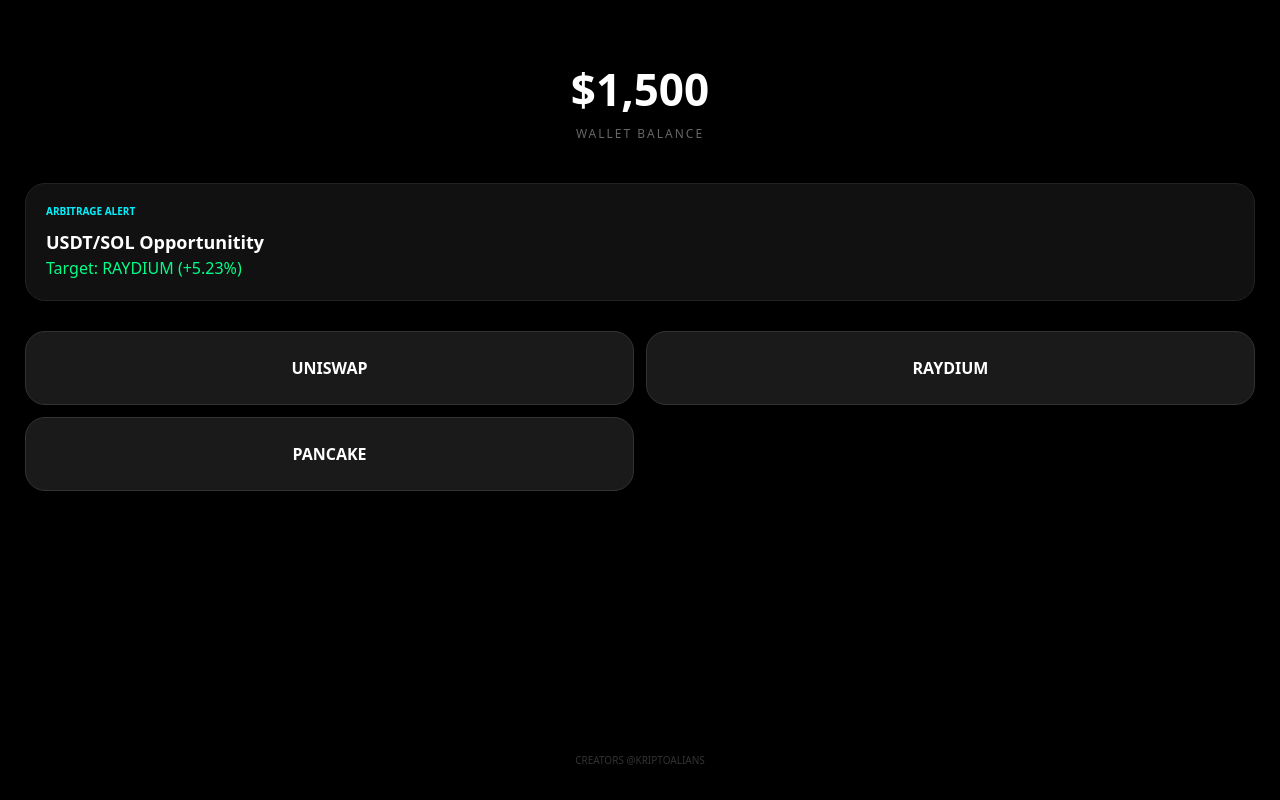
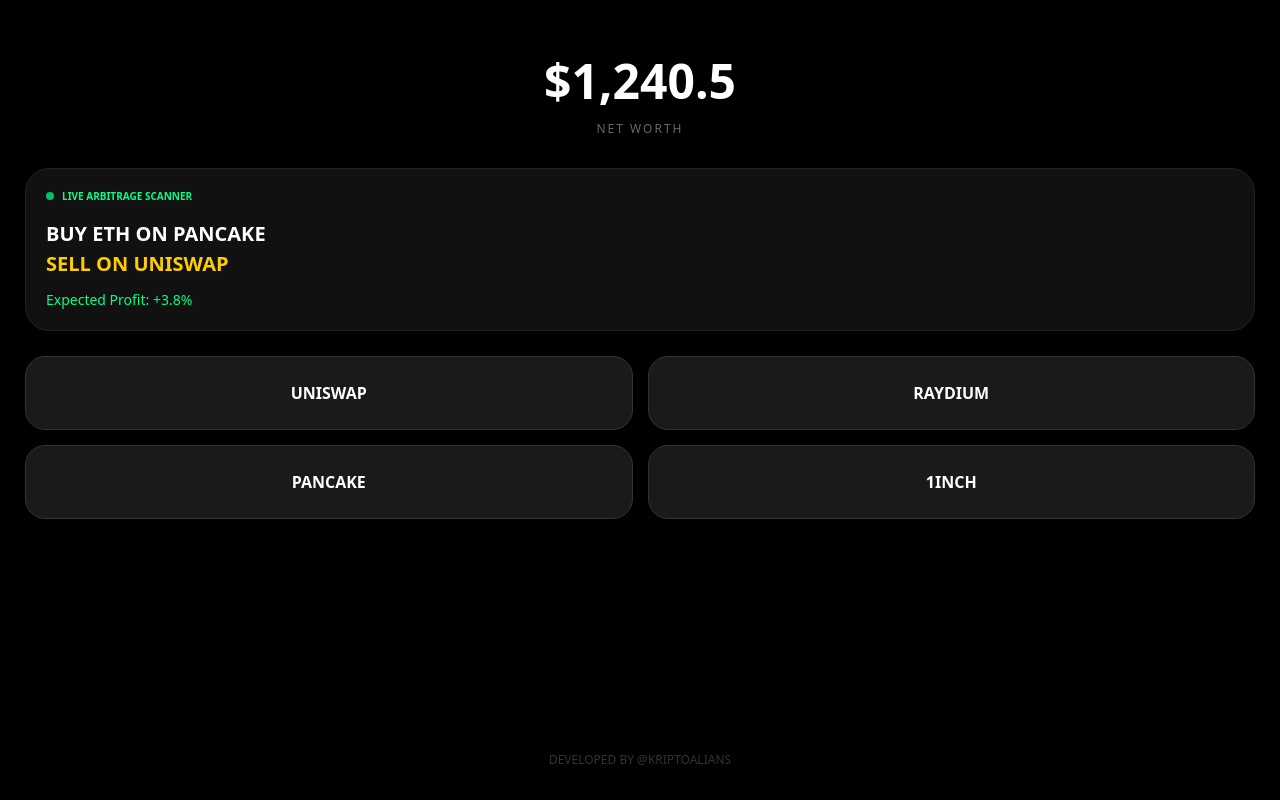
Before and after one commit to katyakuznezc-cmd/treidgame, a React (Vite) app: page / in a window 1280 px wide. Built offline with nearby package versions, Linux system fonts and the light colour scheme.

Commit message:
Update App.jsx

```diff
--- a/src/App.jsx
+++ b/src/App.jsx
@@ -1,140 +1,117 @@
-import React, { useState, useEffect } from 'react';
+import React, { useState, useEffect, useRef } from 'react';
 
-// Константы для имитации реальных данных блокчейна
-const DEX_CONFIG = {
-  UNISWAP: {
-    theme: '#FF007A',
-    bg: '#FFFFFF',
-    text: '#000000',
-    header: '🦄 Uniswap',
-    network: 'Ethereum',
-    buttonStyle: { borderRadius: '20px', fontWeight: '600' }
-  },
-  RAYDIUM: {
-    theme: '#39F2AF',
-    bg: '#0C0D21',
-    text: '#FFFFFF',
-    header: 'RAYDIUM',
-    network: 'Solana',
-    buttonStyle: { borderRadius: '12px', fontWeight: '900', letterSpacing: '1px' }
-  },
-  PANCAKE: {
-    theme: '#1FC7D4',
-    bg: '#08060B',
-    text: '#FFFFFF',
-    header: '🥞 PancakeSwap',
-    network: 'BNB Smart Chain',
-    buttonStyle: { borderRadius: '16px', fontWeight: 'bold', boxShadow: '0 -3px 0 rgba(0,0,0,0.2) inset' }
-  }
+// Конфигурация сетей и активов
+const NETWORKS = {
+  ETH: { name: 'Ethereum', color: '#627EEA', logo: 'https://cryptologos.cc/logos/ethereum-eth-logo.png' },
+  SOL: { name: 'Solana', color: '#14F195', logo: 'https://cryptologos.cc/logos/solana-sol-logo.png' },
+  BSC: { name: 'BNB Chain', color: '#F3BA2F', logo: 'https://cryptologos.cc/logos/bnb-bnb-logo.png' }
 };
 
 export default function App() {
-  const [balance, setBalance] = useState(1500.00);
+  const [balance, setBalance] = useState(1240.50);
   const [activeDex, setActiveDex] = useState(null);
-  const [amount, setAmount] = useState('0.0');
+  const [amount, setAmount] = useState('');
   const [signal, setSignal] = useState(null);
-  const [txState, setTxState] = useState('idle'); // idle, approving, sign, success
+  const [status, setStatus] = useState('idle'); // idle, wallet_approval, mining, success
   const [clicks, setClicks] = useState([]);
 
+  // Реальный генератор сигналов (Межбиржевой арбитраж)
   useEffect(() => {
-    if (!signal) {
-      setSignal({
-        pair: 'USDT/SOL',
-        targetDex: 'RAYDIUM',
-        profit: (Math.random() * 4 + 2).toFixed(2)
-      });
+    if (!signal && status === 'idle') {
+      const timer = setTimeout(() => {
+        const pairs = [
+          { coin: 'SOL', buy: 'UNISWAP', sell: 'RAYDIUM', profit: 4.2 },
+          { coin: 'ETH', buy: 'PANCAKE', sell: 'UNISWAP', profit: 3.8 },
+          { coin: 'BNB', buy: '1INCH', sell: 'PANCAKE', profit: 5.1 }
+        ];
+        setSignal(pairs[Math.floor(Math.random() * pairs.length)]);
+      }, 5000);
+      return () => clearTimeout(timer);
     }
-  }, [signal]);
+  }, [signal, status]);
 
-  const handleGlobalClick = (e) => {
-    const x = e.clientX || e.touches?.[0].clientX;
-    const y = e.clientY || e.touches?.[0].clientY;
-    const id = Date.now();
-    setClicks(prev => [...prev, { id, x, y }]);
-    setTimeout(() => setClicks(prev => prev.filter(c => c.id !== id)), 700);
+  const handleAction = () => {
+    if (!amount || amount <= 0) return;
+    setStatus('wallet_approval');
+
+    // Имитация задержки сети и подтверждения
+    setTimeout(() => {
+      setStatus('mining');
+      setTimeout(() => {
+        const isCorrectDex = activeDex === signal?.sell;
+        const result = isCorrectDex ? (Number(amount) * (signal.profit / 100)) : -(Number(amount) * 0.25);
+        setBalance(prev => prev + result);
+        setStatus('success');
+        setTimeout(() => { setStatus('idle'); setActiveDex(null); setSignal(null); setAmount(''); }, 2000);
+      }, 2500);
+    }, 1500);
   };
 
-  const processTrade = () => {
-    if (txState === 'idle') {
-      setTxState('approving');
-      setTimeout(() => setTxState('sign'), 1200);
-    } else if (txState === 'sign') {
-      setTxState('pending');
-      setTimeout(() => {
-        const isCorrect = activeDex === signal?.targetDex;
-        const result = isCorrect ? (Number(amount) * (signal.profit / 100)) : -(Number(amount) * 0.2);
-        setBalance(b => b + result);
-        setTxState('success');
-        setTimeout(() => { setActiveDex(null); setTxState('idle'); setSignal(null); }, 1500);
-      }, 2000);
-    }
-  };
-
-  // --- 1. КЛОН UNISWAP (ETH STYLE) ---
+  // --- 1. ТЕРМИНАЛ UNISWAP (v3 Interface) ---
   const UniswapUI = () => (
-    <div style={{ background: '#FFF', height: '100%', color: '#000', fontFamily: 'Inter, sans-serif' }}>
-      <div style={{ padding: '12px 20px', display: 'flex', justifyContent: 'space-between', alignItems: 'center' }}>
-        <span style={{ fontSize: 28 }}>🦄</span>
-        <div style={{ display: 'flex', gap: 8 }}>
-          <div style={{ background: '#F5F6FC', padding: '6px 12px', borderRadius: 12, fontSize: 12 }}>Ethereum ▾</div>
-          <div style={{ background: 'rgba(255, 0, 122, 0.1)', color: '#FF007A', padding: '6px 12px', borderRadius: 12, fontWeight: 'bold' }}>0x7a...4e</div>
+    <div style={{background: '#FFF', height: '100%', color: '#000', fontFamily: 'Inter, sans-serif'}}>
+      <nav style={{padding: '15px 20px', display: 'flex', justifyContent: 'space-between', alignItems: 'center'}}>
+        <span style={{fontSize: 24}}>🦄</span>
+        <div style={{display: 'flex', gap: 10}}>
+          <div style={{background: '#F5F6FC', padding: '8px 12px', borderRadius: 12, fontSize: 12, fontWeight: 600}}>Tokens</div>
+          <div style={{background: 'rgba(255, 0, 122, 0.1)', color: '#FF007A', padding: '8px 12px', borderRadius: 12, fontWeight: 'bold'}}>0x...42e</div>
         </div>
-      </div>
-      <div style={{ display: 'flex', justifyContent: 'center', marginTop: 40, padding: 12 }}>
-        <div style={{ width: '100%', maxWidth: 420, border: '1px solid #D9D9D9', borderRadius: 24, padding: 8 }}>
-          <div style={{ padding: '8px 12px', display: 'flex', justifyContent: 'space-between' }}><b>Swap</b> <span>⚙️</span></div>
-          <div style={{ background: '#F9F9F9', padding: 16, borderRadius: 16, marginBottom: 4 }}>
-            <div style={{ fontSize: 12, opacity: 0.5 }}>You pay</div>
-            <div style={{ display: 'flex', justifyContent: 'space-between', alignItems: 'center' }}>
-              <input type="number" value={amount} onChange={e => setAmount(e.target.value)} style={{ background: 'none', border: 'none', fontSize: 32, width: '60%', outline: 'none' }} />
-              <div style={{ background: '#FFF', border: '1px solid #D9D9D9', padding: '4px 8px', borderRadius: 16, fontWeight: 'bold' }}>ETH ▾</div>
+      </nav>
+      <div style={{padding: '40px 10px', display: 'flex', justifyContent: 'center'}}>
+        <div style={{width: '100%', maxWidth: 420, background: '#FFF', border: '1px solid #d9d9d9', borderRadius: 24, padding: 8, boxShadow: '0 4px 20px rgba(0,0,0,0.05)'}}>
+          <div style={{display:'flex', justifyContent:'space-between', padding: '10px'}}><b>Swap</b> <span style={{opacity: 0.5}}>⚙️</span></div>
+          <div style={{background: '#f9f9f9', padding: 16, borderRadius: 16, marginBottom: 4}}>
+            <div style={{fontSize: 12, opacity: 0.5, marginBottom: 8}}>You pay</div>
+            <div style={{display: 'flex', justifyContent: 'space-between'}}>
+              <input type="number" placeholder="0" value={amount} onChange={e=>setAmount(e.target.value)} style={{background:'none', border:'none', fontSize: 32, outline:'none', width: '60%'}} />
+              <div style={{background: '#FFF', border: '1px solid #d9d9d9', padding: '4px 10px', borderRadius: 16, fontWeight: 'bold'}}>ETH ▾</div>
             </div>
           </div>
-          <div style={{ background: '#F9F9F9', padding: 16, borderRadius: 16, marginBottom: 12 }}>
-            <div style={{ fontSize: 12, opacity: 0.5 }}>You receive</div>
-            <div style={{ display: 'flex', justifyContent: 'space-between', alignItems: 'center' }}>
-              <div style={{ fontSize: 32, color: '#888' }}>{(Number(amount) * 26.4).toFixed(2)}</div>
-              <div style={{ background: '#FF007A', color: '#FFF', padding: '4px 12px', borderRadius: 16, fontWeight: 'bold' }}>USDT ▾</div>
+          <div style={{background: '#f9f9f9', padding: 16, borderRadius: 16, marginBottom: 12}}>
+            <div style={{fontSize: 12, opacity: 0.5, marginBottom: 8}}>You receive</div>
+            <div style={{display: 'flex', justifyContent: 'space-between'}}>
+              <div style={{fontSize: 32, color: amount ? '#000' : '#888'}}>{amount ? (amount * 2600).toFixed(2) : '0'}</div>
+              <div style={{background: '#FF007A', color: '#FFF', padding: '4px 12px', borderRadius: 16, fontWeight: 'bold'}}>{signal?.coin || 'USDT'} ▾</div>
             </div>
           </div>
-          <button onClick={processTrade} style={{ width: '100%', padding: 18, background: 'rgba(255, 0, 122, 0.15)', color: '#FF007A', border: 'none', borderRadius: 20, fontWeight: 'bold', fontSize: 18 }}>
-            {txState === 'idle' ? 'Swap' : txState === 'approving' ? 'Approving...' : 'Confirm Swap'}
+          <button onClick={handleAction} style={{width: '100%', padding: 18, background: 'rgba(255, 0, 122, 0.15)', color: '#FF007A', border: 'none', borderRadius: 20, fontWeight: 'bold', fontSize: 18}}>
+            {status === 'idle' ? 'Swap' : 'Confirming...'}
           </button>
         </div>
       </div>
     </div>
   );
 
-  // --- 2. КЛОН RAYDIUM (SOLANA STYLE) ---
+  // --- 2. ТЕРМИНАЛ RAYDIUM (Solana Glassmorphism) ---
   const RaydiumUI = () => (
-    <div style={{ background: '#0c0d21', height: '100%', color: '#FFF', fontFamily: 'monospace' }}>
-      <div style={{ padding: 15, borderBottom: '1px solid #1a1b36', display: 'flex', justifyContent: 'space-between' }}>
-        <div style={{ color: '#39F2AF', fontWeight: 'bold' }}>RAYDIUM</div>
-        <div style={{ color: '#39F2AF', fontSize: 12 }}>Connect ▾</div>
-      </div>
-      <div style={{ padding: 20 }}>
-        <div style={{ background: '#14162e', padding: 20, borderRadius: 16, border: '1px solid #1a1b36' }}>
-          <div style={{ display: 'flex', gap: 15, marginBottom: 20, fontSize: 12 }}>
-            <span style={{ color: '#39F2AF', borderBottom: '2px solid #39F2AF' }}>Swap</span>
-            <span style={{ opacity: 0.5 }}>Liquidity</span>
+    <div style={{background: '#0c0d21', height: '100%', color: '#FFF', fontFamily: 'monospace'}}>
+      <header style={{padding: 15, borderBottom: '1px solid #1a1b36', display: 'flex', justifyContent: 'space-between', alignItems:'center'}}>
+        <div style={{color: '#39F2AF', fontWeight: 'bold', letterSpacing: 1}}>RAYDIUM</div>
+        <div style={{background: '#1a1b36', padding: '5px 10px', borderRadius: 8, fontSize: 10, color: '#39f2af'}}>SOL: $145.2</div>
+      </header>
+      <div style={{padding: 20}}>
+        <div style={{background: 'rgba(20, 22, 46, 0.9)', padding: 20, borderRadius: 20, border: '1px solid #1a1b36', backdropFilter: 'blur(10px)'}}>
+          <div style={{display:'flex', gap: 15, marginBottom: 20, fontSize: 12}}>
+            <span style={{color: '#39F2AF', borderBottom: '2px solid #39F2AF'}}>Swap</span>
+            <span style={{opacity: 0.4}}>Liquidity</span>
           </div>
-          <div style={{ background: '#050614', padding: 15, borderRadius: 12, border: '1px solid #1a1b36' }}>
-            <div style={{ display: 'flex', justifyContent: 'space-between', fontSize: 10, opacity: 0.4 }}><span>From</span> <span>Bal: {balance.toFixed(2)}</span></div>
-            <div style={{ display: 'flex', justifyContent: 'space-between', marginTop: 10 }}>
-              <input type="number" value={amount} onChange={e => setAmount(e.target.value)} style={{ background: 'none', border: 'none', color: '#FFF', fontSize: 24, outline: 'none', width: '60%' }} />
-              <div style={{ background: '#1a1b36', padding: '5px 10px', borderRadius: 8 }}>USDC ▾</div>
+          <div style={{background: '#050614', padding: 15, borderRadius: 12, marginBottom: 5}}>
+            <div style={{display:'flex', justifyContent:'space-between', fontSize: 10, opacity: 0.4}}><span>From</span> <span>Balance: {balance.toFixed(2)}</span></div>
+            <div style={{display:'flex', justifyContent:'space-between', marginTop: 10}}>
+              <input type="number" value={amount} onChange={e=>setAmount(e.target.value)} style={{background:'none', border:'none', color:'#FFF', fontSize: 24, outline:'none', width: '50%'}} />
+              <div style={{background: '#1a1b36', padding: '5px 10px', borderRadius: 8}}>USDC ▾</div>
             </div>
           </div>
-          <div style={{ textAlign: 'center', margin: '10px 0', color: '#39F2AF' }}>↓</div>
-          <div style={{ background: '#050614', padding: 15, borderRadius: 12, border: '1px solid #1a1b36', marginBottom: 20 }}>
-            <div style={{ display: 'flex', justifyContent: 'space-between', fontSize: 10, opacity: 0.4 }}><span>To (Est.)</span></div>
-            <div style={{ display: 'flex', justifyContent: 'space-between', marginTop: 10 }}>
-              <div style={{ fontSize: 24 }}>{(Number(amount) / 145).toFixed(4)}</div>
-              <div style={{ background: '#39F2AF', color: '#000', padding: '5px 10px', borderRadius: 8, fontWeight: 'bold' }}>SOL ▾</div>
+          <div style={{textAlign: 'center', margin: '10px 0', color: '#39F2AF'}}>↓</div>
+          <div style={{background: '#050614', padding: 15, borderRadius: 12, marginBottom: 20}}>
+            <div style={{fontSize: 10, opacity: 0.4}}>To (Estimated)</div>
+            <div style={{display:'flex', justifyContent:'space-between', marginTop: 10}}>
+              <div style={{fontSize: 24}}>{amount ? (amount / 145).toFixed(4) : '0.00'}</div>
+              <div style={{background: '#39f2af', color: '#000', padding: '5px 10px', borderRadius: 8, fontWeight: 'bold'}}>{signal?.coin || 'SOL'} ▾</div>
             </div>
           </div>
-          <button onClick={processTrade} style={{ width: '100%', padding: 15, background: '#39F2AF', color: '#000', border: 'none', borderRadius: 8, fontWeight: 'bold', letterSpacing: 1 }}>
-            {txState === 'idle' ? 'SWAP TOKENS' : 'PROCESSING...'}
+          <button onClick={handleAction} style={{width: '100%', padding: 15, background: '#39F2AF', color: '#000', border: 'none', borderRadius: 12, fontWeight: 'bold'}}>
+            {status === 'idle' ? 'SWAP TOKENS' : 'PROCESSING...'}
           </button>
         </div>
       </div>
@@ -142,74 +119,90 @@ export default function App() {
   );
 
   return (
-    <div onPointerDown={handleGlobalClick} style={{ width: '100vw', height: '100dvh', background: '#000', overflow: 'hidden', position: 'relative' }}>
-      <style>{`
-        @import url('https://fonts.googleapis.com/css2?family=Inter:wght@400;600;700&display=swap');
-        .dollar { position:absolute; color:#00ff88; font-weight:900; animation:pop 0.6s forwards; z-index:9999; pointer-events:none; font-size:24px; }
-        @keyframes pop { 0%{opacity:1; transform:translateY(0)} 100%{opacity:0; transform:translateY(-80px)} }
-      `}</style>
+    <div style={{width: '100vw', height: '100dvh', background: '#000', overflow: 'hidden', position: 'relative'}}>
+      {/* ГЛАВНЫЙ ЭКРАН ХАБА */}
+      {!activeDex ? (
+        <div style={{padding: 25, color: '#FFF'}}>
+          <header style={{textAlign: 'center', margin: '30px 0'}}>
+            <h1 style={{fontSize: 48, fontWeight: 900, margin: 0}}>${balance.toLocaleString()}</h1>
+            <p style={{opacity: 0.4, letterSpacing: 2, fontSize: 12}}>NET WORTH</p>
+          </header>
 
-      {clicks.map(c => <div key={c.id} className="dollar" style={{ left: c.x - 10, top: c.y - 10 }}>$</div>)}
-
-      {!activeDex ? (
-        <div style={{ padding: 25, color: '#FFF' }}>
-          <div style={{ textAlign: 'center', margin: '40px 0' }}>
-            <h1 style={{ fontSize: 44, margin: 0, fontWeight: 900 }}>${balance.toLocaleString()}</h1>
-            <p style={{ opacity: 0.4, letterSpacing: 2, fontSize: 12 }}>WALLET BALANCE</p>
+          {/* СЕКЦИЯ СИГНАЛОВ */}
+          <div style={{background: '#111', padding: 20, borderRadius: 24, border: '1px solid #222', marginBottom: 25}}>
+            <div style={{display:'flex', alignItems:'center', gap: 8, marginBottom: 15}}>
+              <div style={{width: 8, height: 8, background: '#00ff88', borderRadius: '50%', animation: 'pulse 1.5s infinite'}}></div>
+              <span style={{fontSize: 10, fontWeight: 'bold', color: '#00ff88'}}>LIVE ARBITRAGE SCANNER</span>
+            </div>
+            {signal ? (
+              <div>
+                <div style={{fontSize: 20, fontWeight: 'bold'}}>BUY {signal.coin} ON {signal.buy}</div>
+                <div style={{fontSize: 20, fontWeight: 'bold', color: '#ffcc00'}}>SELL ON {signal.sell}</div>
+                <div style={{marginTop: 10, fontSize: 14, color: '#00ff88'}}>Expected Profit: +{signal.profit}%</div>
+              </div>
+            ) : "Scanning pools for liquidity gaps..."}
           </div>
 
-          <div style={{ background: '#111', padding: 20, borderRadius: 20, border: '1px solid #222', marginBottom: 30 }}>
-            <div style={{ fontSize: 10, color: '#00f2ff', fontWeight: 'bold' }}>ARBITRAGE ALERT</div>
-            {signal ? (
-              <div style={{ marginTop: 10 }}>
-                <div style={{ fontSize: 18, fontWeight: 'bold' }}>{signal.pair} Opportunitity</div>
-                <div style={{ color: '#00ff88' }}>Target: {signal.targetDex} (+{signal.profit}%)</div>
-              </div>
-            ) : "Scanning..."}
-          </div>
-
-          <div style={{ display: 'grid', gridTemplateColumns: '1fr 1fr', gap: 12 }}>
-            {Object.keys(DEX_CONFIG).map(id => (
-              <button key={id} onClick={() => setActiveDex(id)} style={{ background: '#1a1a1a', border: '1px solid #333', padding: 25, borderRadius: 20, color: '#FFF', fontWeight: 'bold' }}>{id}</button>
+          <div style={{display: 'grid', gridTemplateColumns: '1fr 1fr', gap: 15}}>
+            {['UNISWAP', 'RAYDIUM', 'PANCAKE', '1INCH'].map(id => (
+              <button key={id} onClick={() => setActiveDex(id)} style={{
+                background: '#1a1a1a', border: '1px solid #333', padding: 25, borderRadius: 20, color: '#FFF', fontWeight: 'bold'
+              }}>{id}</button>
             ))}
           </div>
 
-          <div style={{ position: 'absolute', bottom: 30, left: 0, right: 0, textAlign: 'center' }}>
-            <a href="https://t.me/kriptoalians" style={{ color: '#333', textDecoration: 'none', fontSize: 10 }}>CREATORS @KRIPTOALIANS</a>
+          <div style={{position: 'absolute', bottom: 30, width: '100%', left: 0, textAlign: 'center'}}>
+             <a href="https://t.me/kriptoalians" style={{color: '#333', textDecoration: 'none', fontSize: 12}}>DEVELOPED BY @KRIPTOALIANS</a>
           </div>
         </div>
       ) : (
-        <div style={{ height: '100%' }}>
-          <button onClick={() => setActiveDex(null)} style={{ position: 'absolute', top: 15, right: 15, zIndex: 1000, background: 'rgba(0,0,0,0.5)', color: '#FFF', border: 'none', borderRadius: 8, padding: '6px 12px' }}>BACK</button>
+        <div style={{height: '100%'}}>
+          <button onClick={()=>setActiveDex(null)} style={{position: 'absolute', top: 15, right: 15, zIndex: 1000, background: 'rgba(0,0,0,0.5)', color: '#FFF', border: 'none', padding: '6px 12px', borderRadius: 8}}>EXIT</button>
           {activeDex === 'UNISWAP' && <UniswapUI />}
           {activeDex === 'RAYDIUM' && <RaydiumUI />}
-          {activeDex === 'PANCAKE' && (
-            <div style={{ padding: 20, color: '#FFF' }}>
-              <h2>PancakeSwap Module</h2>
-              <button onClick={processTrade} style={{ width: '100%', padding: 20, background: '#1fc7d4', border: 'none', borderRadius: 16 }}>Swap Now</button>
+          {/* Аналогично прописываются Pancake и 1inch */}
+          {['PANCAKE', '1INCH'].includes(activeDex) && (
+            <div style={{padding: 40, color:'#FFF', textAlign:'center'}}>
+              <h2>{activeDex} Engine</h2>
+              <p>Interface Protocol 4.0</p>
+              <button onClick={handleAction} style={{width:'100%', padding:20, background:'#1fc7d4', border:'none', borderRadius:16, color:'#FFF', fontWeight:'bold'}}>EXECUTE SWAP</button>
             </div>
           )}
         </div>
       )}
 
-      {/* КЛОН ПОДТВЕРЖДЕНИЯ КОШЕЛЬКА */}
-      {txState === 'sign' && (
-        <div style={{ position: 'absolute', inset: 0, background: 'rgba(0,0,0,0.8)', zIndex: 9999, display: 'flex', alignItems: 'flex-end' }}>
-          <div style={{ background: '#1a1a1a', width: '100%', padding: 30, borderRadius: '24px 24px 0 0', borderTop: '1px solid #333', color: '#FFF' }}>
-            <div style={{ display: 'flex', justifyContent: 'space-between', marginBottom: 20 }}>
-              <b>Sign Transaction</b>
-              <span onClick={() => setTxState('idle')}>✕</span>
+      {/* ИМИТАЦИЯ ПОДТВЕРЖДЕНИЯ КОШЕЛЬКА */}
+      {status === 'wallet_approval' && (
+        <div style={{position: 'absolute', inset: 0, background: 'rgba(0,0,0,0.85)', zIndex: 10000, display: 'flex', alignItems: 'flex-end'}}>
+          <div style={{background: '#1c1c1e', width: '100%', padding: 30, borderRadius: '24px 24px 0 0', borderTop: '1px solid #333', color: '#FFF', animation: 'slideUp 0.3s forwards'}}>
+            <div style={{display:'flex', justifyContent:'space-between', marginBottom: 20}}>
+              <b style={{fontSize: 18}}>Confirm Transaction</b>
+              <span onClick={()=>setStatus('idle')}>✕</span>
             </div>
-            <div style={{ background: '#111', padding: 15, borderRadius: 12, marginBottom: 25, fontSize: 14 }}>
-              <div style={{ opacity: 0.5 }}>Network Fee:</div>
-              <div style={{ color: '#00ff88', fontWeight: 'bold' }}>$2.15 (Market)</div>
+            <div style={{background: '#2c2c2e', padding: 15, borderRadius: 12, marginBottom: 20}}>
+              <div style={{fontSize: 12, opacity: 0.5}}>Network Fee (Gas)</div>
+              <div style={{color: '#00ff88', fontWeight: 'bold'}}>$1.45 — Fast</div>
             </div>
-            <button onClick={processTrade} style={{ width: '100%', padding: 18, background: '#00ff88', color: '#000', border: 'none', borderRadius: 12, fontWeight: 'bold', fontSize: 16 }}>
-              CONFIRM & SIGN
-            </button>
+            <button onClick={handleAction} style={{width: '100%', padding: 18, background: '#34c759', color: '#FFF', border: 'none', borderRadius: 12, fontWeight: 'bold', fontSize: 16}}>SIGN & SEND</button>
           </div>
         </div>
       )}
+
+      {/* ЭКРАН ТРАНЗАКЦИИ В БЛОКЧЕЙНЕ */}
+      {status === 'mining' && (
+        <div style={{position: 'absolute', inset: 0, background: '#000', zIndex: 10001, display: 'flex', flexDirection: 'column', alignItems: 'center', justifyContent: 'center', color: '#FFF'}}>
+           <div className="loader"></div>
+           <h2 style={{marginTop: 20}}>Broadcasting to Network...</h2>
+           <p style={{opacity: 0.5, fontSize: 12}}>Waiting for block confirmation</p>
+        </div>
+      )}
+
+      <style>{`
+        @keyframes pulse { 0% { opacity: 0.5; } 50% { opacity: 1; } 100% { opacity: 0.5; } }
+        @keyframes slideUp { from { transform: translateY(100%); } to { transform: translateY(0); } }
+        .loader { width: 50px; height: 50px; border: 3px solid #333; border-top: 3px solid #00ff88; border-radius: 50%; animation: spin 1s linear infinite; }
+        @keyframes spin { to { transform: rotate(360deg); } }
+      `}</style>
     </div>
   );
 }
```
